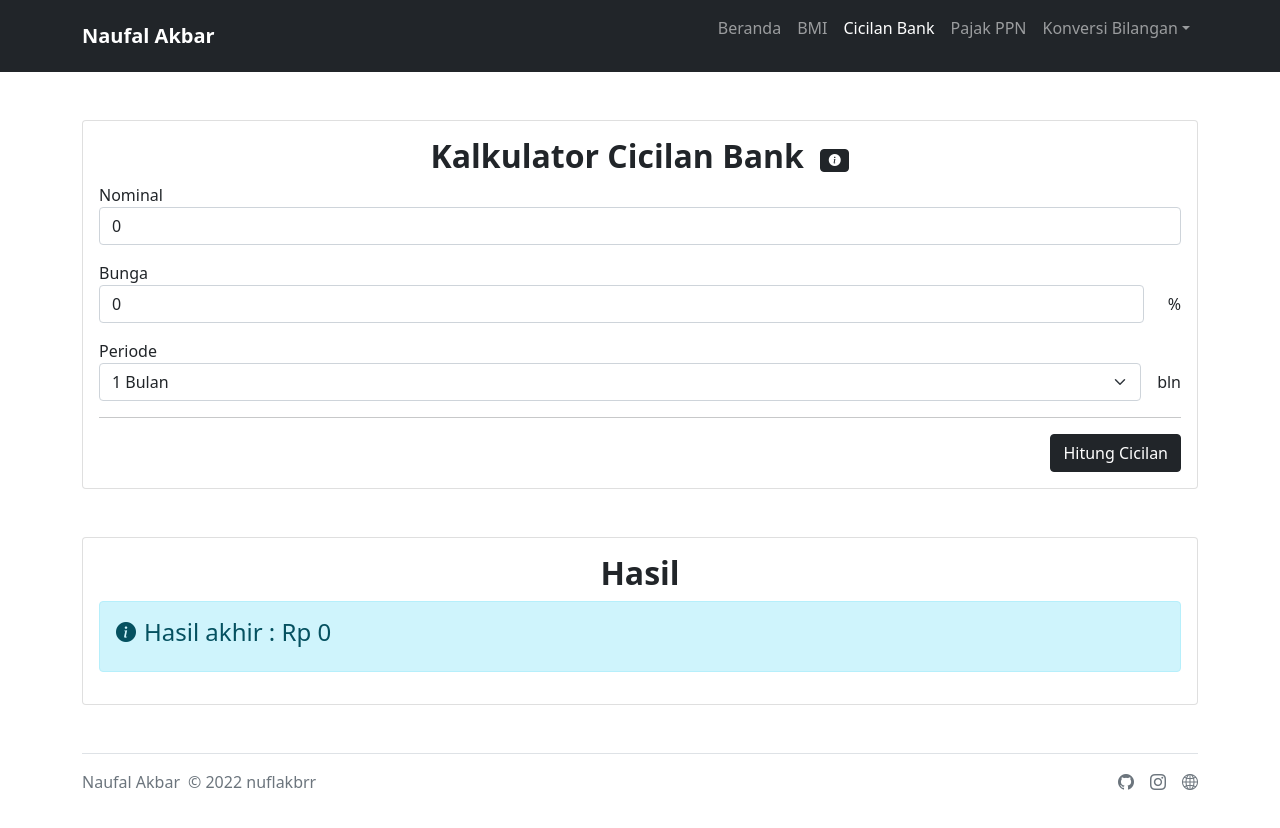
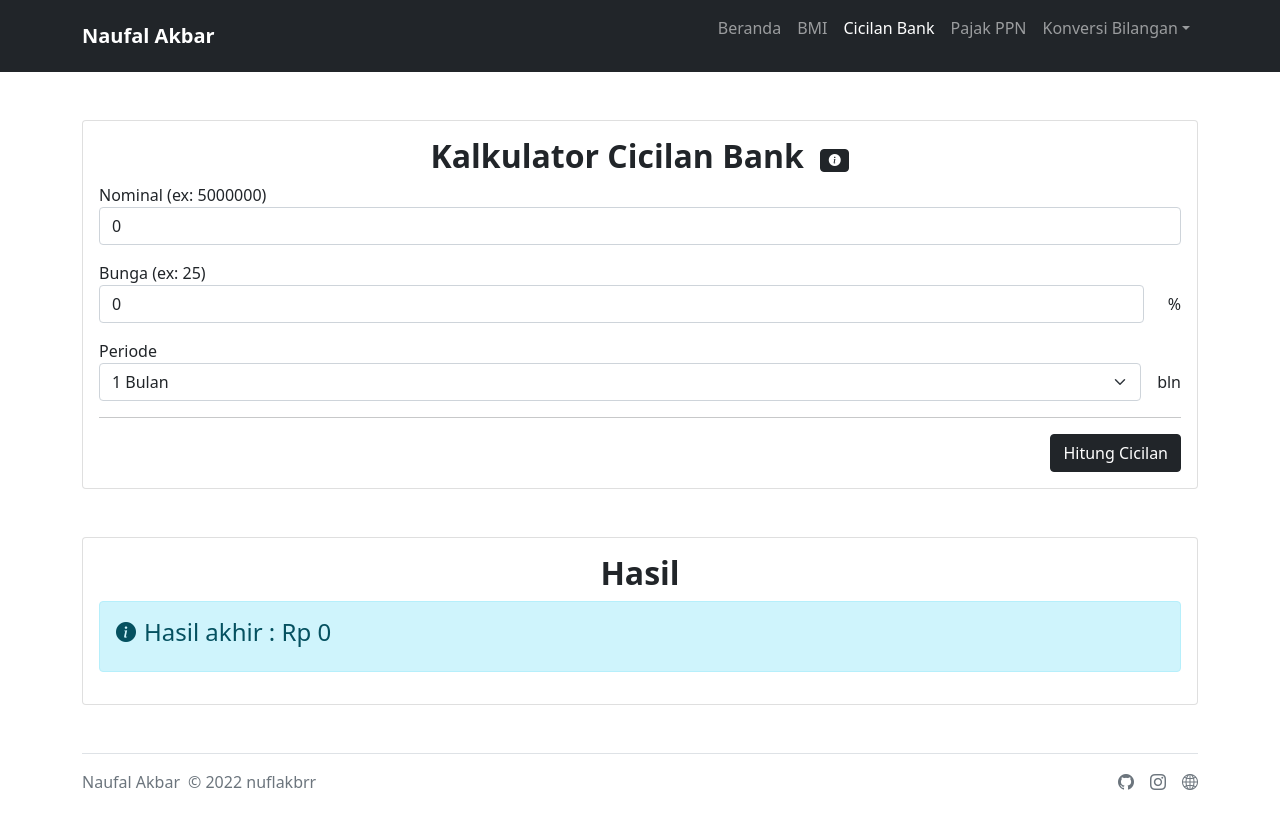
Before and after one commit to nuflakbrr/react-praktikum, a React (Create React App) app: page /cicilan in a window 1280 px wide. Shown: the top 828 px of the page. Built offline with nearby package versions, Linux system fonts and the light colour scheme.

Commit message:
add example form

```diff
--- a/src/components/FormCicilan.js
+++ b/src/components/FormCicilan.js
@@ -29,10 +29,10 @@ function FormCicilan() {
                 </div>
                 <form onSubmit={calculate}>
                     <div className='form-group mb-3'>
-                        <TextInput label='Nominal' onChange={(e) => setNominal(e.target.value)} value={nominal} id='nominal' type='number' placeholder='Silakan masukkan nominal disini' />
+                        <TextInput label='Nominal (ex: 5000000)' onChange={(e) => setNominal(e.target.value)} value={nominal} id='nominal' type='number' placeholder='Silakan masukkan nominal disini' />
                     </div>
                     <div className='form-group mb-3'>
-                        <TextInput label='Bunga' onChange={(e) => setBunga(e.target.value)} value={bunga} type='number' placeholder='Silakan masukkan nominal disini' margin='me-4' extra='%' />
+                        <TextInput label='Bunga (ex: 25)' onChange={(e) => setBunga(e.target.value)} value={bunga} type='number' placeholder='Silakan masukkan nominal disini' margin='me-4' extra='%' />
                     </div>
                     <div className='form-group mb-3'>
                         <label>Periode</label>
```
